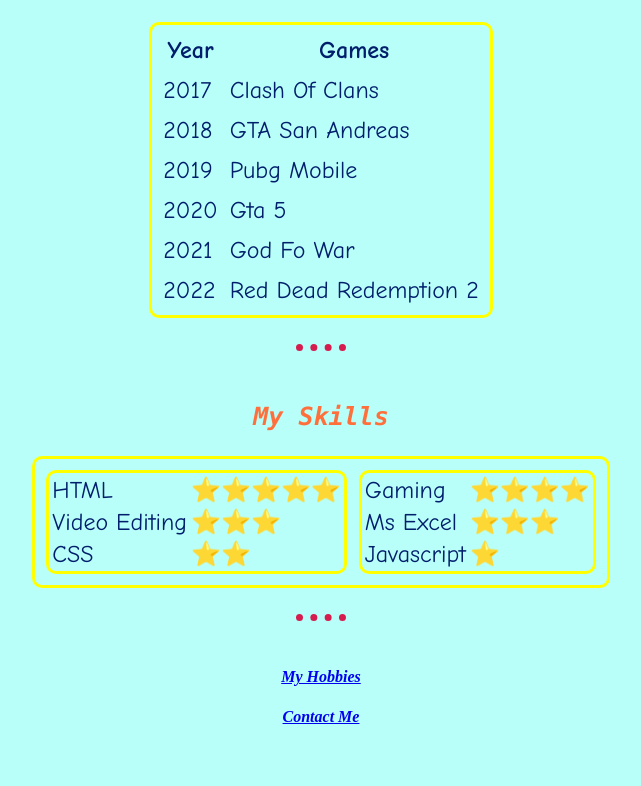
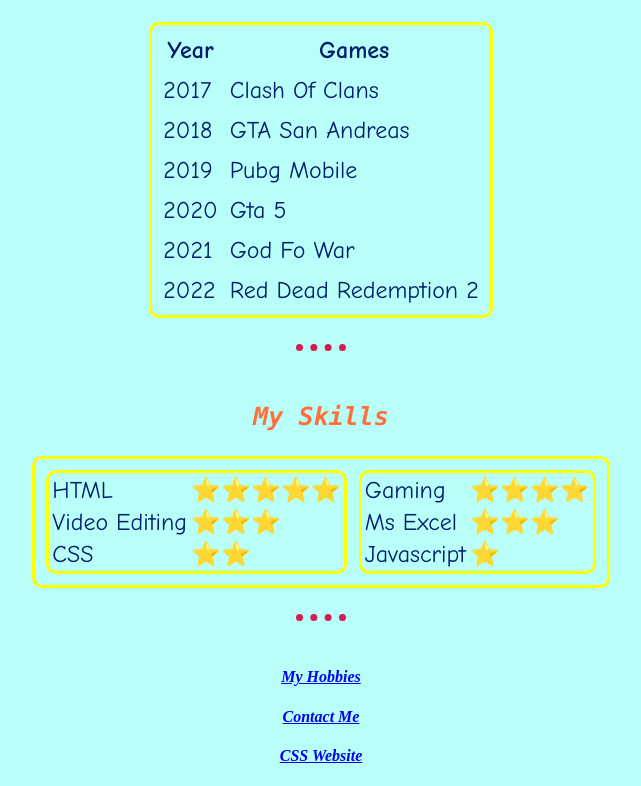
Before and after one commit to 50NIC/S, a plain HTML site: page index.html in a window 1280 px wide. Shown: the part 773-1559 px from the top of the page, without its empty margins (319-960 px from the left). Before the commit the page ends 1520 px from the top, so only its background shows below. Drawn offline with Linux system fonts and the light colour scheme.

Commit message:
Update index.html

```diff
--- a/index.html
+++ b/index.html
@@ -126,6 +126,11 @@
           <a href="Contact-Me.html">Contact Me</a>
         </em>
       </h4>
+      <h4>
+        <em>
+          <a href="https://50nic.github.io/CSS/">CSS Website</a>
+        </em>
+      </h4>
     </center>
   </body>
 </html>
```
